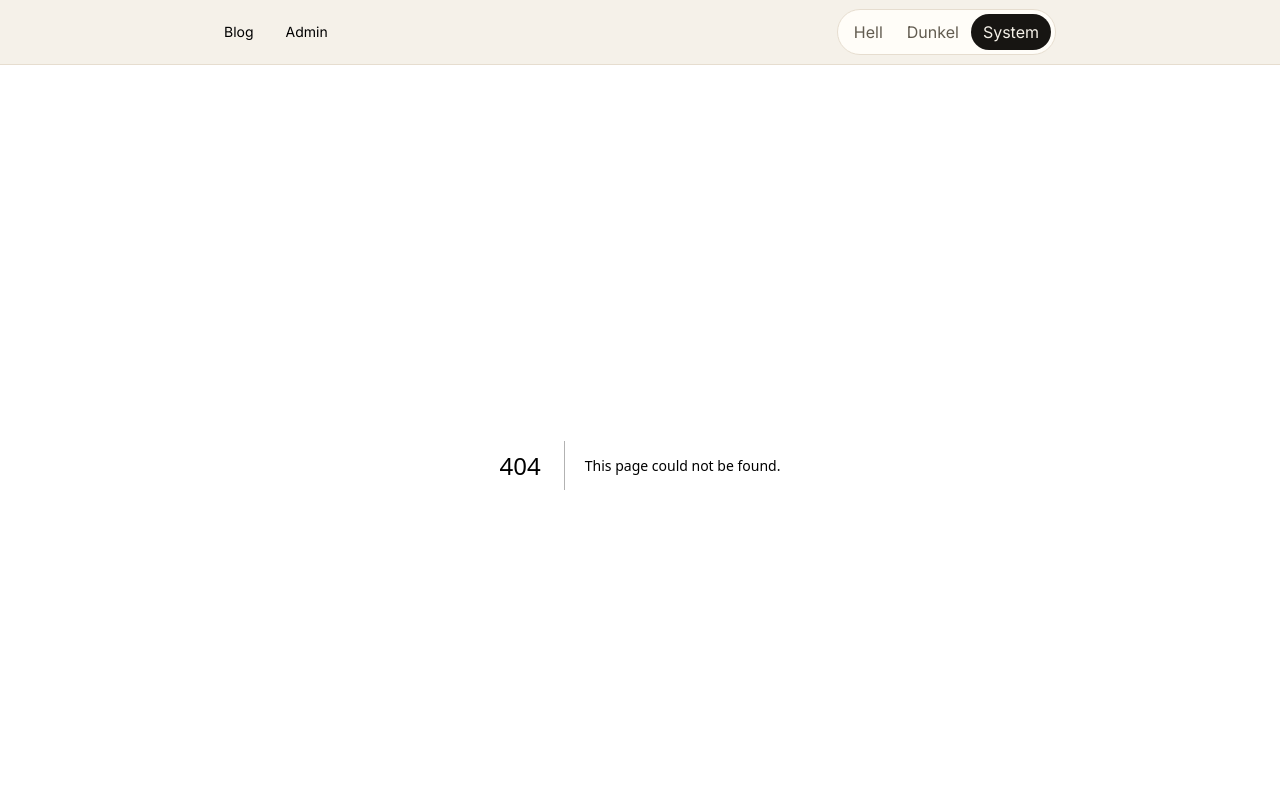
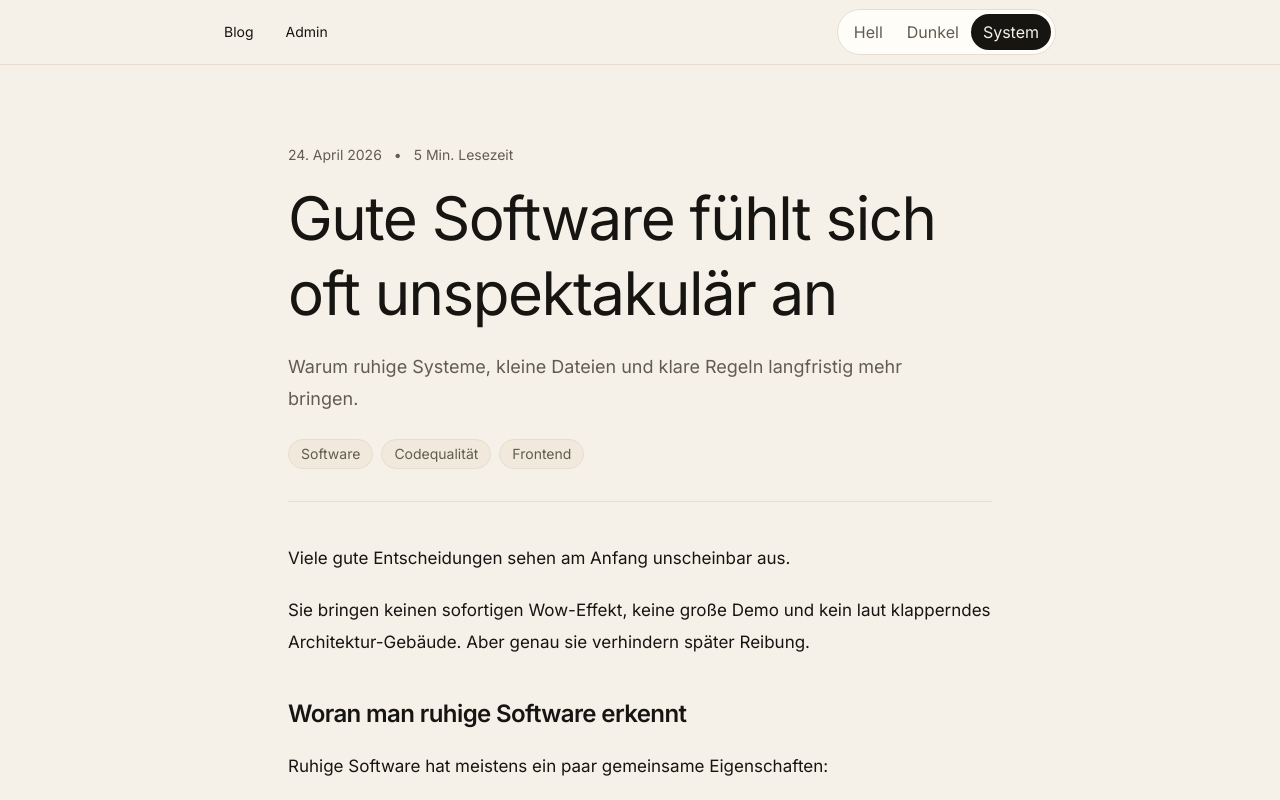
Before and after one commit to AdamKuzniarski/blog-template, a Next.js app: page /blog/gute-software-fuehlt-sich-oft-unspektakulaer-an in a window 1280 px wide. Before the commit this address had no page. Shown: the top 800 px of the page. Built offline with nearby package versions, Linux system fonts and the light colour scheme.

Commit message:
add detailPage

```diff
--- /dev/null
+++ b/app/blog/[slug]/page.tsx
@@ -0,0 +1,91 @@
+import type { Metadata } from 'next';
+import { notFound } from 'next/navigation';
+import { Container } from '@/components/container';
+import { Prose } from '@/components/primitives/prose';
+import { Section } from '@/components/primitives/section';
+import { getAllPosts, getPostsBySlug } from '@/content/posts';
+
+type PageProps = {
+  params: Promise<{ slug: string }>;
+};
+
+const dateFormatter = new Intl.DateTimeFormat('de-DE', {
+  day: '2-digit',
+  month: 'long',
+  year: 'numeric',
+});
+
+export const dynamicParams = false;
+
+export function generateStaticParams() {
+  return getAllPosts().map((post) => ({
+    slug: post.slug,
+  }));
+}
+
+export async function generateMetadata({ params }: PageProps): Promise<Metadata> {
+  const { slug } = await params;
+  const post = getPostsBySlug(slug);
+
+  if (!post) {
+    return {
+      title: 'Artikel nicht gefunden | Codenotes',
+    };
+  }
+  return {
+    title: `${post.title}|Codenotes`,
+    description: post.description,
+  };
+}
+
+export default async function BlogPostPage({ params }: PageProps) {
+  const { slug } = await params;
+  const post = getPostsBySlug(slug);
+
+  if (!post) {
+    notFound();
+  }
+
+  const PostComponent = post.Component;
+
+  return (
+    <Section>
+      <Container size="narrow">
+        <article>
+          <header className="border-b border-border pb-8">
+            <div className="flex flex-wrap items-center gap-3 text-sm text-muted">
+              <time dateTime={post.publishedAt}>
+                {dateFormatter.format(new Date(post.publishedAt))}
+              </time>
+              <span>•</span>
+              <span>{post.readingTime}</span>
+            </div>
+
+            <h1 className="mt-4 font-serif text-5xl leading-tight tracking-tight sm:text-6xl">
+              {post.title}
+            </h1>
+
+            <p className="mt-5 max-w-2xl text-lg leading-8 text-muted">{post.description}</p>
+
+            <div className="mt-6 flex flex-wrap gap-2">
+              {post.tags.map((tag) => (
+                <span
+                  key={tag}
+                  className="rounded-full border-border border bg-surface-strong px-3 py-1 text-sm text-muted"
+                >
+                  {tag}
+                </span>
+              ))}
+            </div>
+          </header>
+
+          <div className="mt-10">
+            <Prose>
+              <PostComponent />
+            </Prose>
+          </div>
+        </article>
+      </Container>
+    </Section>
+  );
+}
```
